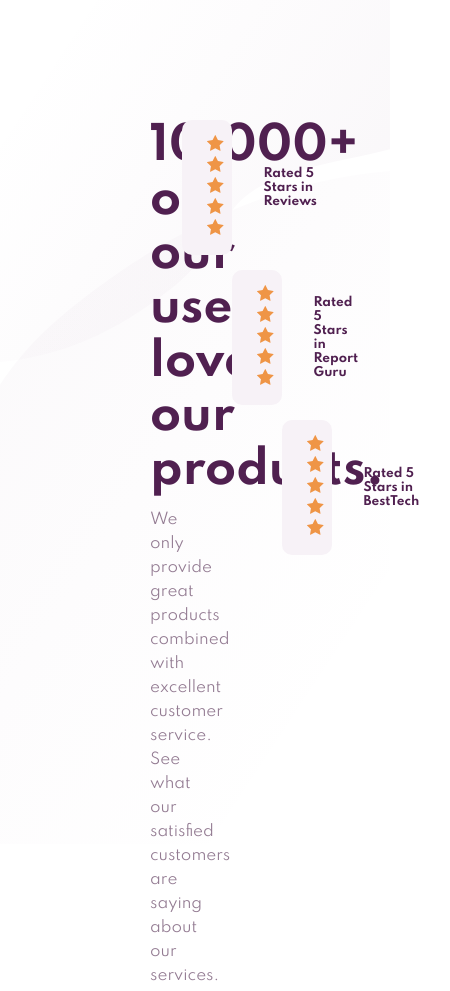
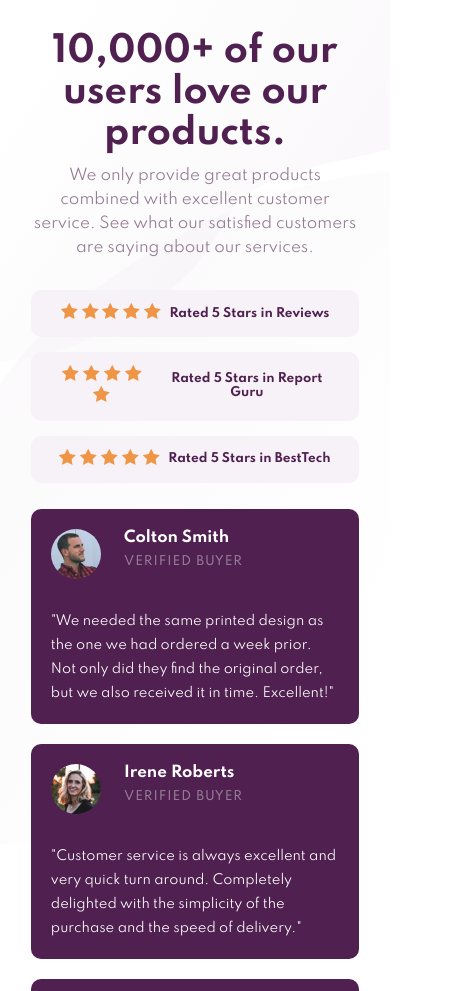
Before and after one commit to evareussien/Social-proof-section, a plain HTML site: page index.html in a window 390 px wide. Shown: the top 991 px of the page, 450 px wide, since content can reach past the window. Drawn offline with Linux system fonts and the light colour scheme.

Commit message:
Add files via upload

```diff
--- a/css/stylesheet.css
+++ b/css/stylesheet.css
@@ -8,8 +8,6 @@
 
 body {
   position: relative;
-  width: 100vw;
-  height: 100vh;
 }
 
 .bg-images-container {
@@ -33,7 +31,7 @@ body {
 
 .inhoud-page {
   position: relative;
-  padding: 120px 150px 0;
+  padding: 10% 10% 0;
 }
 
 h1 {
@@ -57,25 +55,25 @@ h1 {
 
 .top-left {
   width: 35%;
-  margin-right: 50px;
+  margin-right: 10%;
 }
 
 .top-right {
   width: 35%;
-  margin-left: 50px;
+  margin-left: 10%;
 }
 
 .stars-item {
   display: flex;
   flex-direction: row;
-  padding: 15px 25px;
+  padding: 4% 7%;
   background-color: #F7F2F7;
   border-radius: 10px;
   align-items: center;
 }
 
 .stars {
-  margin-right: 40px;
+  margin-right: 7%;
 }
 
 .text-stars {
@@ -85,12 +83,12 @@ h1 {
 
 .item1 {
   position: relative;
-  left: -100px;
+  left: -22%;
 }
 
 .item2 {
   position: relative;
-  left: -50px;
+  left: -11%;
   margin: 15px 0;
 }
 
@@ -106,11 +104,11 @@ h1 {
   background-color: #502050;
   border-radius: 10px;
   overflow: hidden;
-  padding: 40px 40px;
+  padding: 3%;
 }
 
 .block2 {
-  margin: 0 30px;
+  margin: 0 3%;
   position: relative;
   top: 20px;
 }
@@ -129,7 +127,8 @@ h1 {
 .profilepic {
   border-radius: 100px;
   width: 50px;
-  margin-right: 20px;
+  height: 50px;
+  margin-right: 8%;
 }
 
 .name {
@@ -151,3 +150,80 @@ h1 {
   line-height: 24px;
   font-size: 13px;
 }
+
+
+@media only screen and (max-width: 1024px) {
+
+  h1 {
+    font-weight: 700;
+    font-size: 35px;
+    margin-bottom: 10px;
+  }
+
+  .inhoud-page {
+    position: relative;
+    padding: 8% 8% 0;
+  }
+
+  .top-section {
+    margin-bottom: 5%;
+  }
+
+  .top-left {
+    width: 40%;
+    margin-right: 5%;
+  }
+
+  .top-right {
+    width: 40%;
+    margin-left: 5%;
+  }
+
+  .stars {
+    margin-right: 3%;
+  }
+
+}
+
+@media only screen and (max-width: 768px) {
+
+  .top-section {
+    flex-direction: column;
+    text-align: center;
+  }
+
+  .top-left {
+    width: 100%;
+    margin-right: 0;
+  }
+
+  .top-right {
+    width: 100%;
+    margin-left: 0;
+    margin-top: 30px;
+  }
+
+  .item1, .item2 {
+    left: 0;
+  }
+
+  .stars-item {
+    justify-content: center;
+  }
+
+  .review-blocks-container {
+    flex-direction: column;
+    padding-bottom: 50px;
+  }
+
+  .review-block {
+    width: auto;
+    margin: 3% 0;
+    padding: 6%;
+  }
+
+  .block2, .block3 {
+    top: 0;
+  }
+
+}
```
